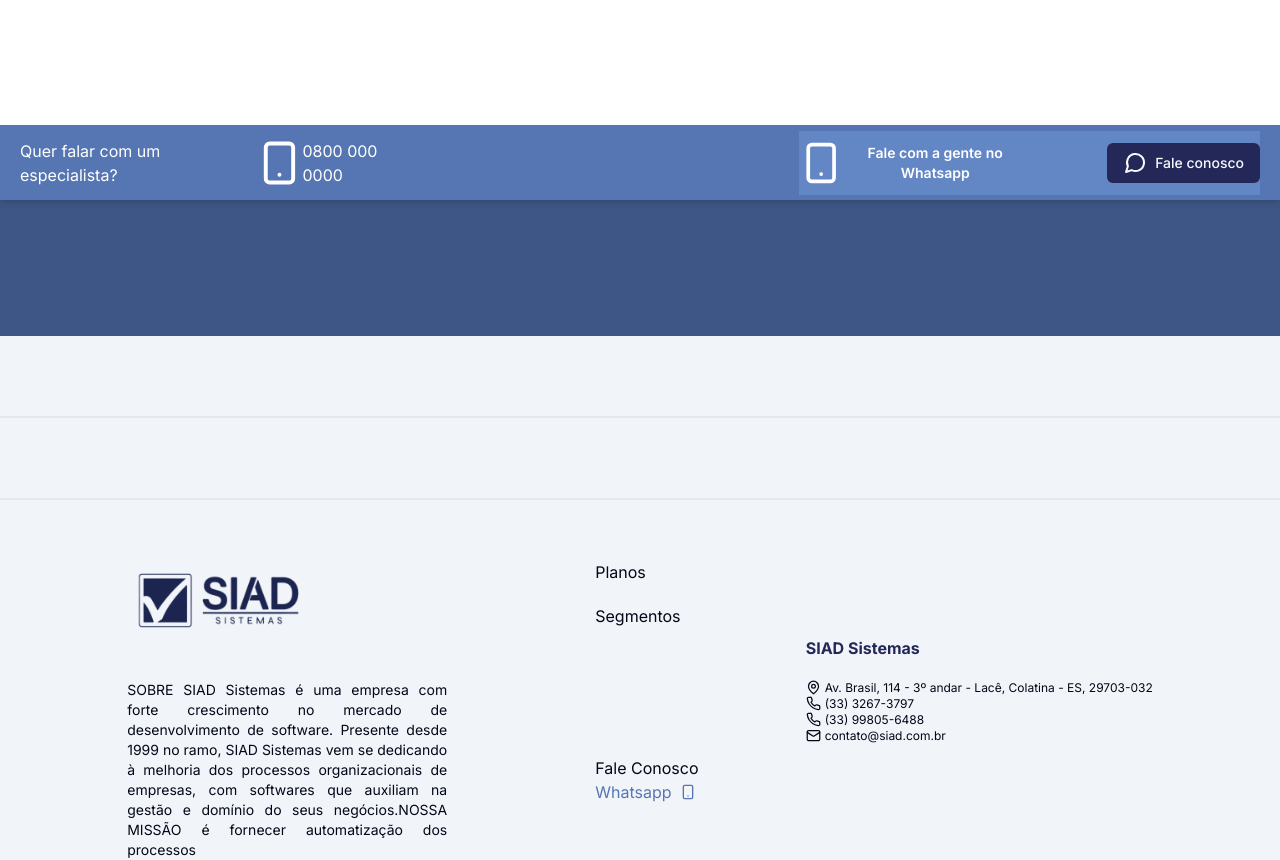
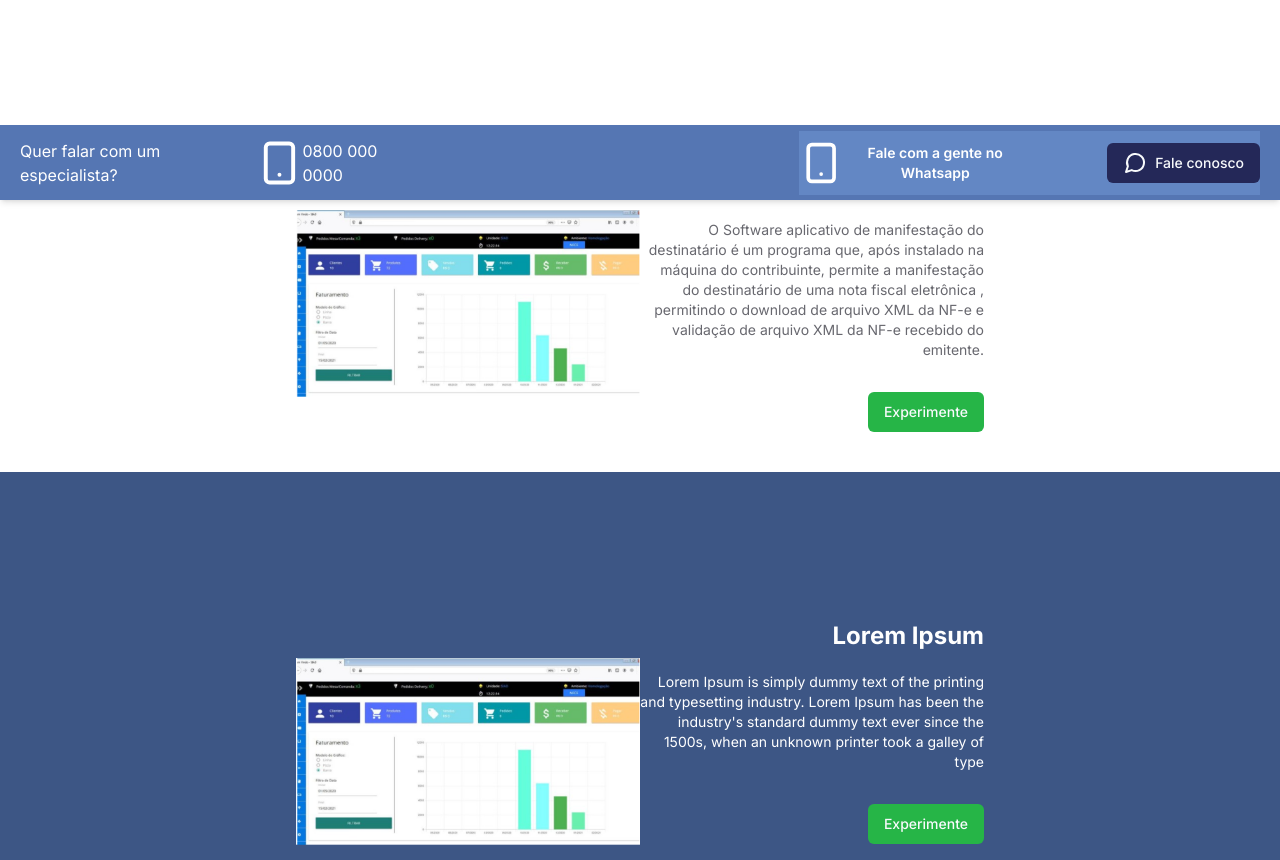
Before and after one commit to EvaldoFerreiraMoreira/site-siad, a Next.js app: page / in a window 1280 px wide. Shown: the part 600-1460 px from the top of the page. Built offline with nearby package versions, Linux system fonts and the light colour scheme.

Commit message:
feat: BannerLeftWeb

```diff
--- a/src/app/(Home)/components/BannerLeft.tsx
+++ b/src/app/(Home)/components/BannerLeft.tsx
@@ -2,6 +2,8 @@
 
 import React, { useState, useEffect } from "react";
 import BannerLeftMobile from "./componentsMobile/BannerLeftMobile";
+import BannerRightMobile from "./componentsMobile/BannerRightMobile";
+import BannerLeftWeb from "./componentsWeb/BannerLeftWeb";
 
 interface BannerLeftProps {
     title: String,
@@ -28,7 +30,7 @@ const BannerLeft = ({ title, description, img, colorTitle, colorDescription }: B
     };
   }, []);
 
-  return isMobile ? <BannerLeftMobile title={title} description={description} img={img} colorTitle={colorTitle} colorDescription={colorDescription} /> : " ";
+  return isMobile ? <BannerLeftMobile title={title} description={description} img={img} colorTitle={colorTitle} colorDescription={colorDescription} /> : <BannerLeftWeb title={title} description={description} img={img} colorTitle={colorTitle} colorDescription={colorDescription} />;
 };
 
 export default BannerLeft;
--- /dev/null
+++ b/src/app/(Home)/components/componentsWeb/BannerLeftWeb.tsx
@@ -0,0 +1,54 @@
+import { Button } from "@/components/ui/button";
+import Image from "next/image";
+import Link from "next/link";
+
+interface BannerLeftProps {
+    title: String,
+    description: String,
+    img: String,
+    colorTitle: String,
+    colorDescription: String;
+}
+
+const BannerLeftWeb = ({ title, description, img, colorTitle, colorDescription }: BannerLeftProps) => {
+
+    const imagem = "/" + img;
+    const colortitle = "#" + colorTitle;
+    const colordescription = "#" + colorDescription;
+    return (
+        <div className="flex mx-64 justify-between items-center w-full">
+            <div className="flex mt-14 h-56 w-[50%]">
+                 <Image
+                    src={imagem}
+                    alt="Compiuter"
+                    width={0}
+                    height={0}
+                    sizes="100vw"
+                    className="h-auto w-auto max-w-[100%] max-h-[100%]"
+                    style={{
+                        objectFit: "contain",
+                    }}
+                />
+            </div>
+            <div className="flex flex-col w-[50%]">
+                <div className="flex flex-col text-end">
+                    <h1 className="text-2xl font-bold" style={{
+                        color: colortitle,
+                    }}>{title}</h1>
+                    <p className="text-sm mt-5" style={{
+                        color: colordescription,
+                    }}> {description} </p>
+                </div>
+                <div className="flex mt-8 justify-end">
+                    <Link href="/planos">
+                        <Button className="bg-[#26B547]">
+                            Experimente
+                        </Button>
+                    </Link>
+                </div>
+            </div>
+        </div>
+    );
+}
+
+export default BannerLeftWeb;
```
